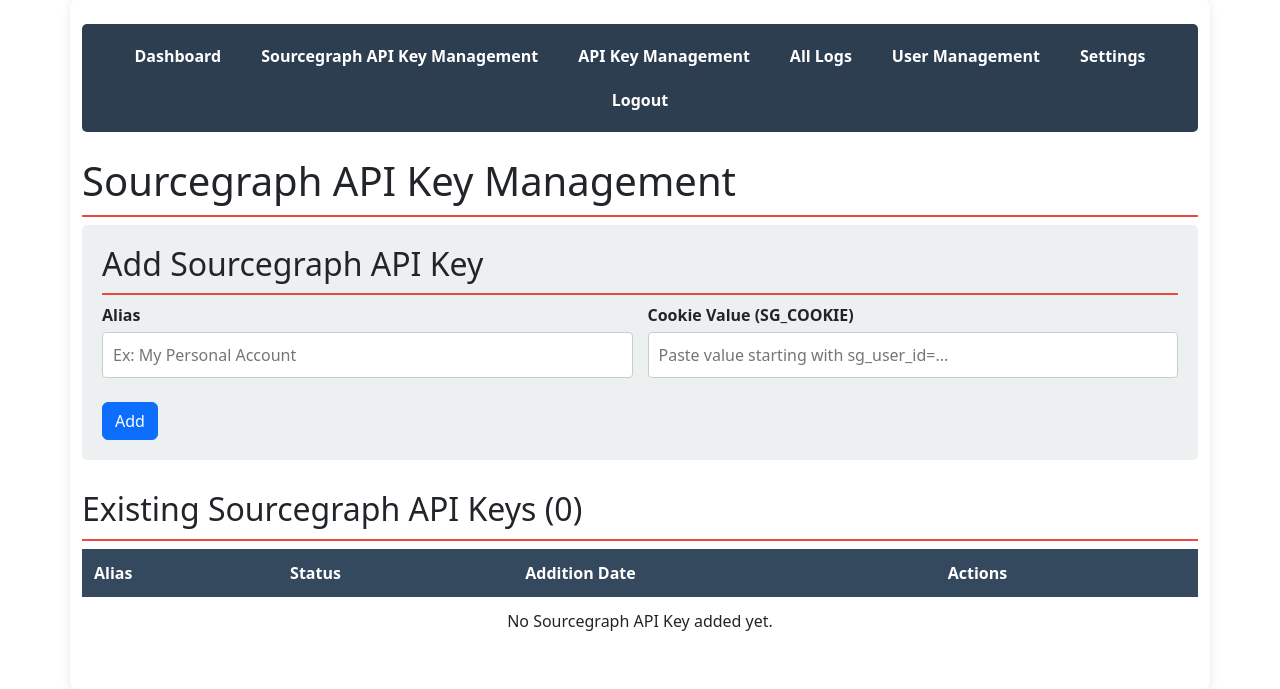
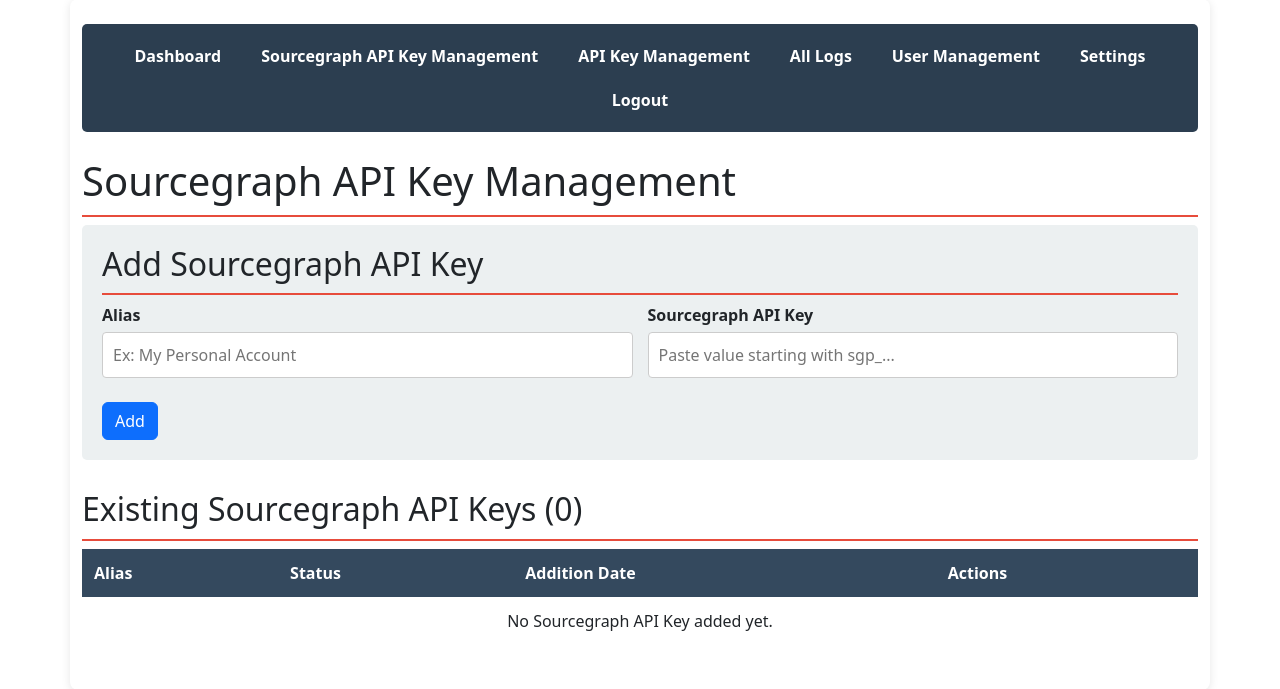
Before and after one commit to hermesthecat/sourcegraph2api, a Node project: template views/cookies.ejs in a window 1280 px wide. Shown: the part 21-710 px from the top of the page. Run offline with Node 20 templates, Linux system fonts and the light colour scheme; the template is opened without the code that fills it, so the values that code supplies are empty; some libraries are stand-ins or nearby versions.

Commit message:
fix: update label and placeholder for cookie value input in cookies.ejs for clarity

```diff
--- a/views/cookies.ejs
+++ b/views/cookies.ejs
@@ -25,9 +25,9 @@
                   <input type="text" id="alias" name="alias" placeholder="Ex: My Personal Account" required>
                 </div>
                 <div class="form-group">
-                  <label for="cookieValue">Cookie Value (SG_COOKIE)</label>
+                  <label for="cookieValue">Sourcegraph API Key</label>
                   <input type="text" id="cookieValue" name="cookieValue"
-                    placeholder="Paste value starting with sg_user_id=..." required>
+                    placeholder="Paste value starting with sgp_..." required>
                 </div>
               </div>
               <br>
```
